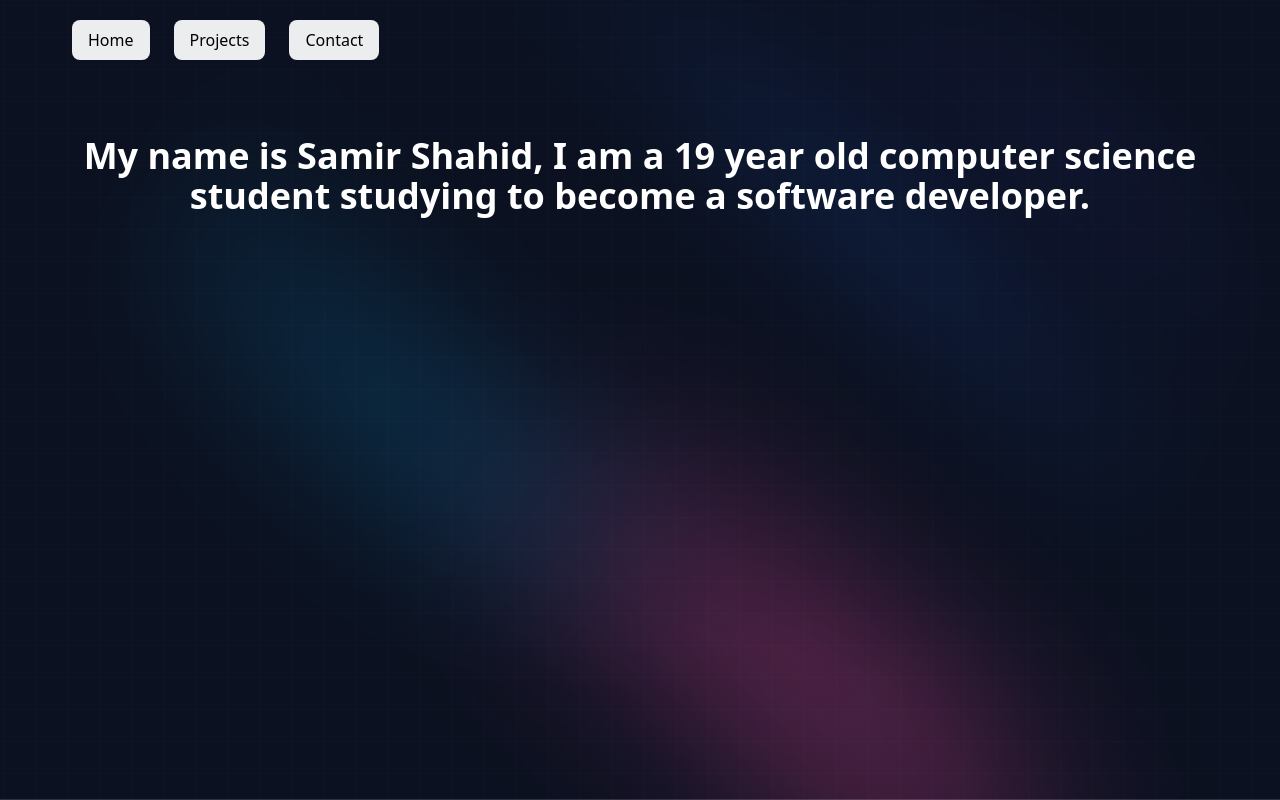
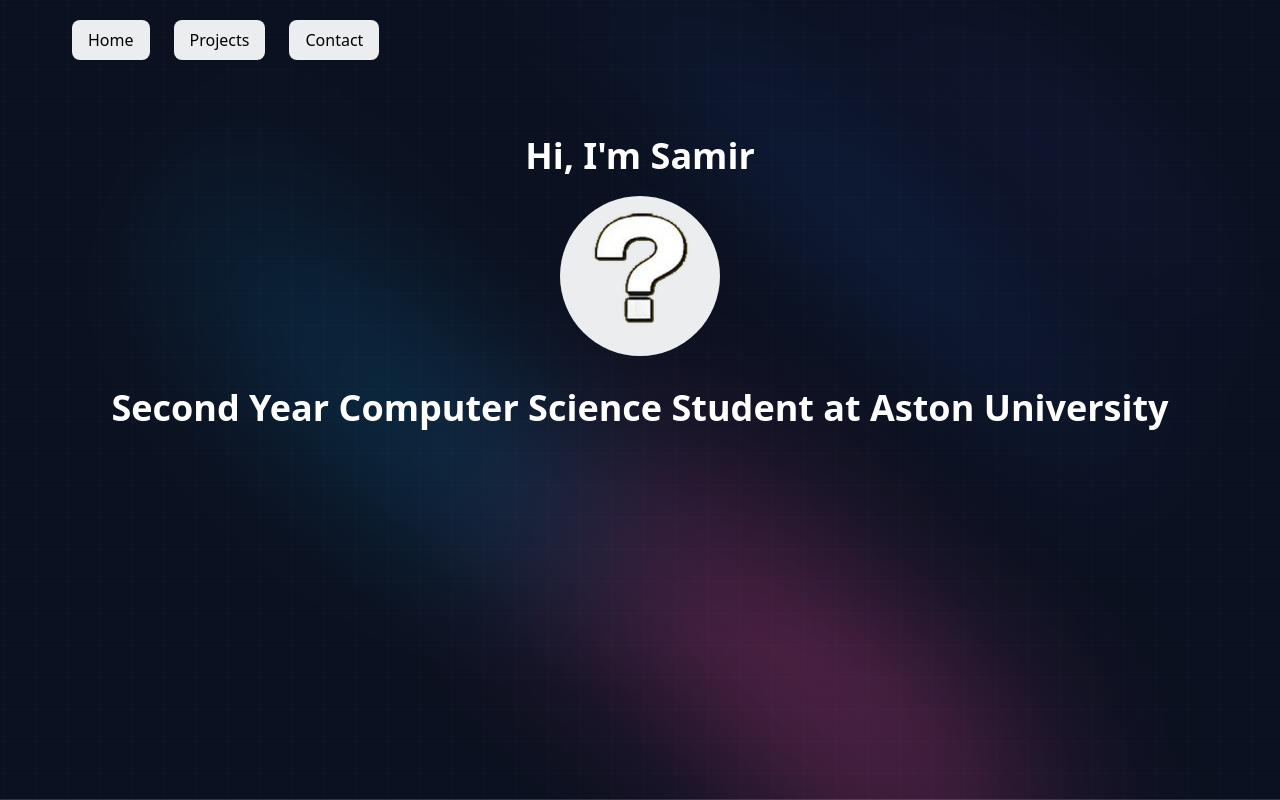
Before and after one commit to Sam772/Sam772.github.io, a React (Create React App) app: page /#/ in a window 1280 px wide. Built offline with nearby package versions, Linux system fonts and the light colour scheme.

Commit message:
Added content to pages

```diff
--- a/public/index.html
+++ b/public/index.html
@@ -7,14 +7,13 @@
     <meta name="theme-color" content="#000000" />
     <meta
       name="description"
-      content="Web site created using create-react-app"
+      content="Samir Shahid's Portfolio Website"
     />
     <link rel="apple-touch-icon" href="%PUBLIC_URL%/logo192.png" />
     <link rel="manifest" href="%PUBLIC_URL%/manifest.json" />
-    <title>Random</title>
+    <title>Samir Shahid</title>
   </head>
   <body>
-    <noscript>You need to enable JavaScript to run this app.</noscript>
     <div id="root"></div>
   </body>
 </html>
--- a/src/components/navbar.tsx
+++ b/src/components/navbar.tsx
@@ -1,6 +1,7 @@
 import React, { useState } from 'react';
 import { Link } from 'react-router-dom';
 import { Transition } from "@headlessui/react";
+import './navbar.css'
 
 function Navbar() {
     const [isOpen, setIsOpen] = useState(false);
--- a/src/pages/contact/index.tsx
+++ b/src/pages/contact/index.tsx
@@ -7,6 +7,9 @@
       <p className='contact-title'>
         Contact
       </p>
+      <p className='contact-title'>
+        Gmail: sssam.8390@gmail.com
+      </p>
     </div>
   );
 };
--- a/src/pages/home/index.css
+++ b/src/pages/home/index.css
@@ -12,6 +12,7 @@
         sm:px-6
         lg:px-8
         pt-8
+        content-center
     }
 
     .home-title {
@@ -22,5 +23,14 @@
         text-3xl
         font-semibold
         sm:text-4xl
+        mb-5
+    }
+
+    .image-style {
+        @apply
+        rounded-full
+        object-cover
+        content-center
+        mx-auto
     }
 }
--- a/src/pages/home/index.tsx
+++ b/src/pages/home/index.tsx
@@ -1,11 +1,18 @@
 import React from 'react';
 import './index.css'
+import image from '../../images/github-image.png'
 
 const Home = () => {
   return (
     <div className='website-config'>
       <p className='home-title'>
-      My name is Samir Shahid, I am a 19 year old computer science student studying to become a software developer.
+        Hi, I'm Samir
+      </p>
+      <div className='group [transform:translateZ(0)] px-4 py-2 rounded-full overflow-hidden w-40 h-40 mx-auto bg-gray-200 relative before:absolute before:bg-slate-500 before:top-1/2 before:left-1/2 before:h-8 before:w-8 before:-translate-y-1/2 before:-translate-x-1/2 before:rounded-full before:scale-[0] before:opacity-0 hover:before:scale-[6] hover:before:opacity-100 before:transition before:ease-in-out before:duration-500'>
+        <img className='image-style' src={image} alt="img"/>
+      </div>
+      <p className='home-title'>
+        Second Year Computer Science Student at Aston University
       </p>
     </div>
   );
--- a/src/pages/projects/index.css
+++ b/src/pages/projects/index.css
@@ -26,10 +26,15 @@
 
     .card-wrapper {
         @apply
-        flex
-        flex-wrap
+        mt-6
+        grid
+        grid-cols-1
+        sm:grid-cols-1
+        md:grid-cols-2
+        lg:grid-cols-3
+        md:gap-x-10
+        lg:gap-x-20
         justify-center
-        m-6
     }
 
     .card-body {
@@ -39,7 +44,7 @@
         ring-inset
         ring-gray-500/20
         relative z-0
-        w-4/6 rounded-lg
+        rounded-lg
         hover:scale-110
         transition-transform
         ease-in-out
@@ -49,7 +54,9 @@
         shadow-md
         m-6
         overflow-hidden
-        sm:w-80
+        sm:w-5/6
+        md:w-96
+        lg:w-96
     }
 
     .card-title {
--- a/src/pages/projects/index.tsx
+++ b/src/pages/projects/index.tsx
@@ -3,7 +3,6 @@
 import bot from '../../images/bot.png'
 import events from '../../images/events.png'
 import portfolio from '../../images/portfolio.png'
-import blank from '../../images/blank.png'
 import './index.css'
 
 interface IProps {
@@ -44,6 +43,7 @@
             desc="A website created to showcase my work, made with React, TypeScript and TailwindCSS."
           />
       </div>
+      <div className='mb-96'/>
     </div>
   )
 }
@@ -52,9 +52,9 @@
   return (
     <div className='card-body'>
       <a href={props.url} target="_blank" rel="noopener noreferrer">
-      <img src={props.img} className='card-img' alt='img'/>
-      <p className="card-title">{props.title}</p>
-      <p className="card-desc">{props.desc}</p>
+        <img src={props.img} className='card-img' alt='img'/>
+        <p className="card-title">{props.title}</p>
+        <p className="card-desc">{props.desc}</p>
       </a>
     </div>
   )
```
Also changed, not shown: src/components/navbar.css (added, +7 -0 lines), src/images/github-image.png (added).
